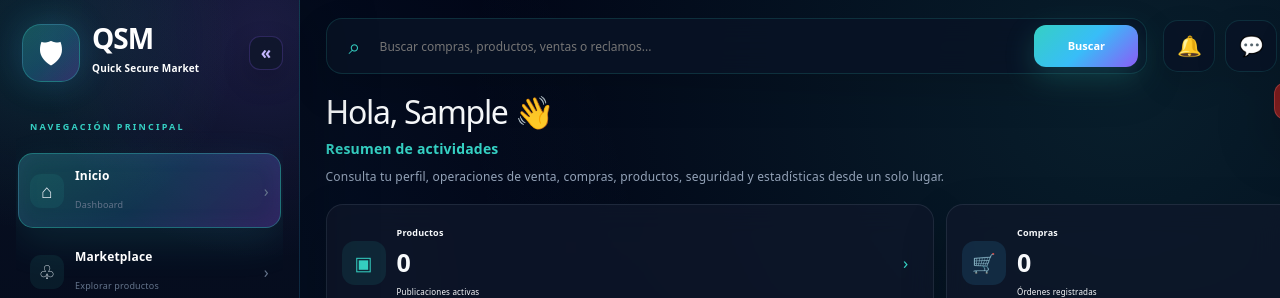
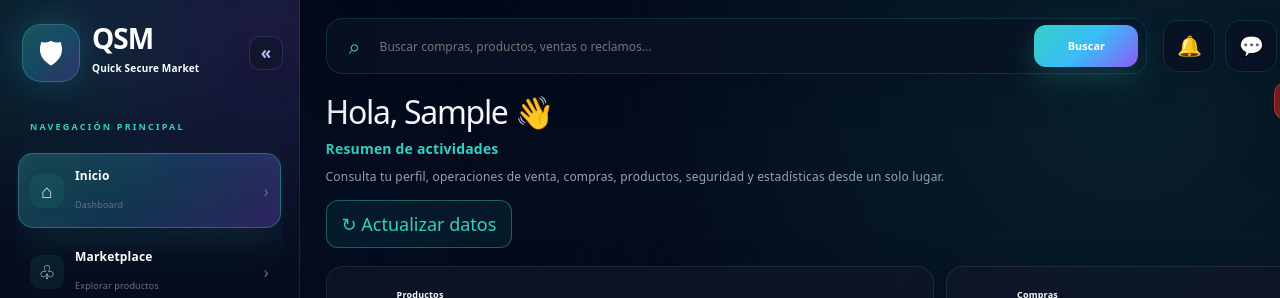
Before and after one commit to Engel1110/Quick-Secure-Market-app-web-, a React app in the folder frontend/: page /dashboard in a window 1280 px wide. Shown: the top 298 px of the page. Built offline with nearby package versions, Linux system fonts and the light colour scheme; no server answers; sample sign-in values are in the browser's storage; the HTML template or start-up script is replaced by a standard one.

Commit message:
Fix: mantener boton actualizar dentro del dashboard

```diff
--- a/frontend/src/styles/qsm-responsive-global.css
+++ b/frontend/src/styles/qsm-responsive-global.css
@@ -1822,3 +1822,55 @@ Cobertura:
 }
 
 /* QSM FASE 5.2C - QSM AI RESPONSIVE END */
+/* QSM FASE 5.2D - DASHBOARD HEADER SAFE START */
+
+.qsm-dashboard-v3-header,
+.qsm-dashboard-v3-title-block,
+.qsm-dashboard-v3-refresh {
+  min-width: 0 !important;
+  max-width: 100% !important;
+}
+
+@media (min-width: 1181px) and (max-width: 1450px) {
+  .qsm-dashboard-v3-header {
+    display: grid !important;
+    grid-template-columns:
+      minmax(0, 1fr) !important;
+    align-items: stretch !important;
+    justify-content: stretch !important;
+    gap: 14px !important;
+  }
+
+  .qsm-dashboard-v3-title-block {
+    width: 100% !important;
+  }
+
+  .qsm-dashboard-v3-refresh {
+    width: fit-content !important;
+    max-width: 100% !important;
+    justify-self: start !important;
+    align-self: start !important;
+    margin: 0 !important;
+    white-space: nowrap !important;
+  }
+}
+
+@media (max-width: 1180px) {
+  .qsm-dashboard-v3-header {
+    display: grid !important;
+    grid-template-columns:
+      minmax(0, 1fr) !important;
+    align-items: stretch !important;
+    justify-content: stretch !important;
+    gap: 14px !important;
+  }
+
+  .qsm-dashboard-v3-refresh {
+    width: 100% !important;
+    justify-self: stretch !important;
+    align-self: stretch !important;
+    white-space: normal !important;
+  }
+}
+
+/* QSM FASE 5.2D - DASHBOARD HEADER SAFE END */
```
